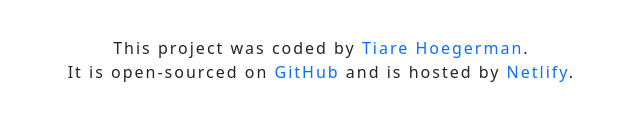
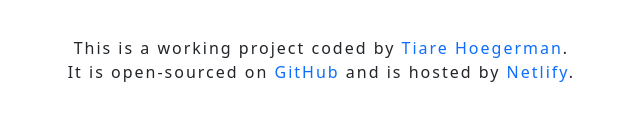
Before and after one commit to TiareHo/WeatherApp, a plain HTML site: page index.html in a window 1280 px wide. Shown: the part 536-656 px from the top of the page, without its empty margins (81-721 px from the left). Drawn offline with nearby package versions, Linux system fonts and the light colour scheme.

Commit message:
Update footer copy

```diff
--- a/index.html
+++ b/index.html
@@ -136,7 +136,7 @@
       </div>
       </div>
     </br>
-      <footer>This project was coded by <a href= "https://www.linkedin.com/in/tiare-elise/">Tiare Hoegerman</a>.
+      <footer>This is a working project coded by <a href= "https://www.linkedin.com/in/tiare-elise/">Tiare Hoegerman</a>.
       </br>
       It is open-sourced on
          <a href="https://github.com/TiareHo/WeatherApp">GitHub</a>
```
